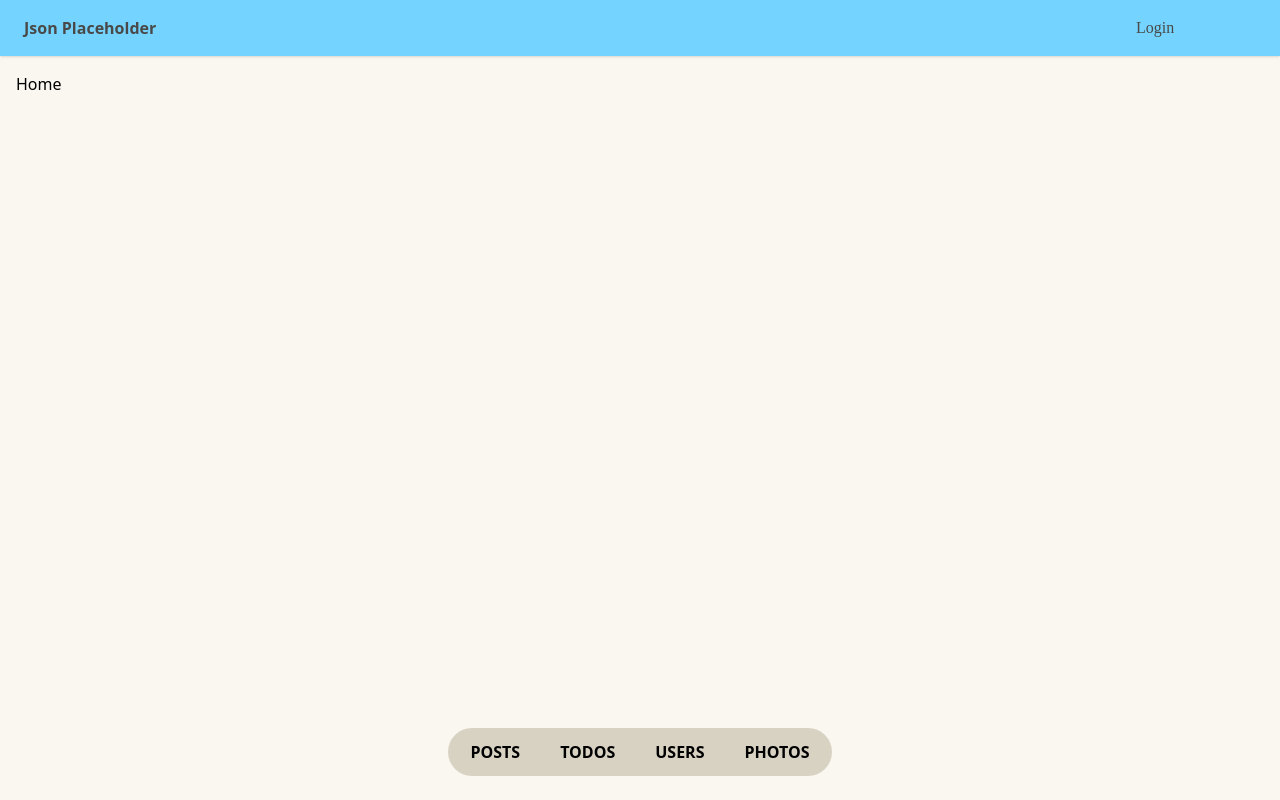
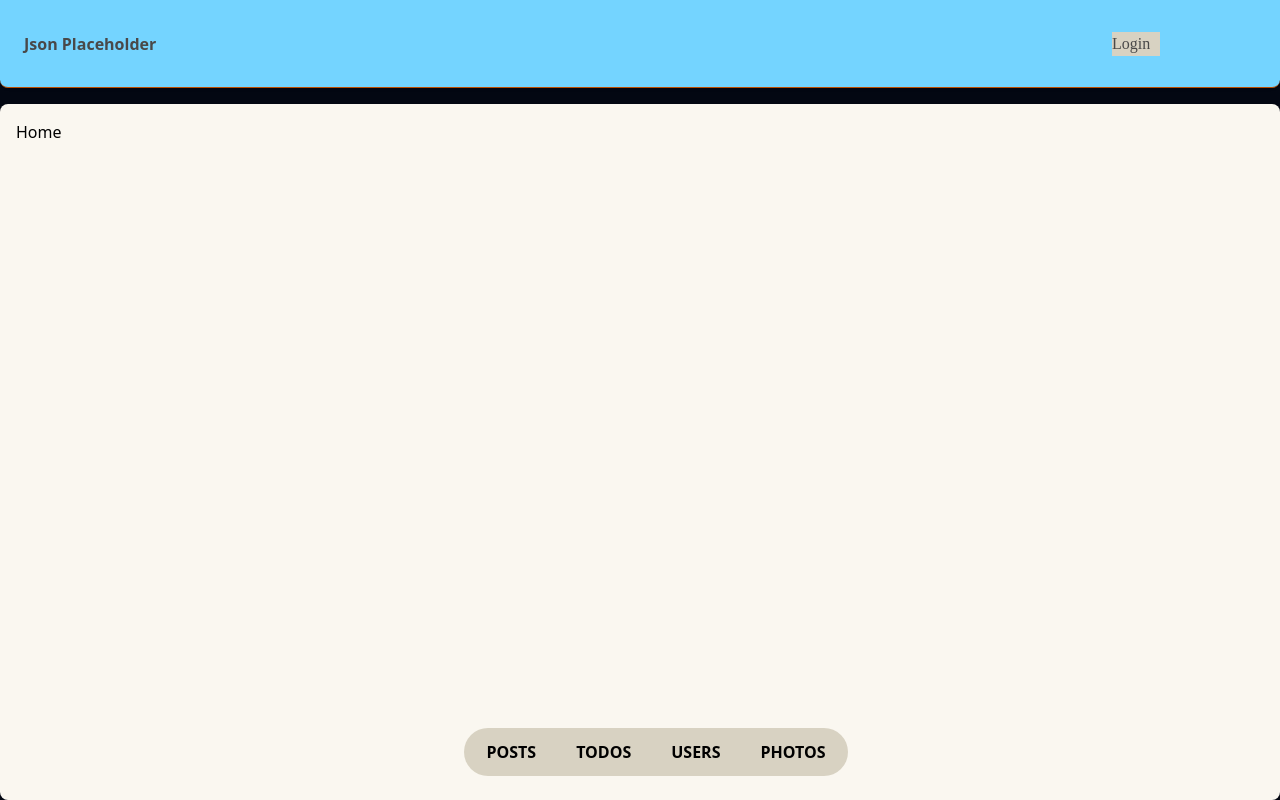
Before and after one commit to tox-in/ReactJs-JsonPlaceHolder, a React (Vite) app: page / in a window 1280 px wide. Built offline with nearby package versions, Linux system fonts and the light colour scheme; some icons are missing.

Commit message:
Fixed the bleaking UI

```diff
--- a/src/App.jsx
+++ b/src/App.jsx
@@ -8,6 +8,7 @@ import TodosPage from "./pages/TodosPage";
 import CommentsPage from "./pages/CommentsPage";
 import UsersPage from "./pages/UsersPage";
 import PostsPage from "./pages/PostsPage";
+import Menu from "./components/Menu";
 
 function App() {
   const [isDarkMode, setIsDarkMode] = useState(true);
@@ -16,6 +17,7 @@ function App() {
   return (
       <Router>
         <MainLayout isDarkMode={isDarkMode} isLoggedIn={isLoggedIn}>
+          <Menu />
             <Routes>
               <Route path="/" element={<Home />} />
               <Route path="/posts" element={<PostsPage />} />
--- a/src/components/MainLayout.jsx
+++ b/src/components/MainLayout.jsx
@@ -3,11 +3,10 @@ import Menu from "./Menu";
 
 const MainLayout = ({ children, isDarkMode, isLoggedIn }) => {
   return (
-    <div className="min-h-screen bg-background flex flex-col">
+    <div className="min-h-screen bg-dark flex flex-col">
       <Navbar isDarkMode={isDarkMode} isLoggedIn={isLoggedIn} />
       <div className="flex flex-1">
-        <Menu />
-        <main className="flex-1 p-4 h-[calc(100vh-3.5rem)] overflow-y-auto">
+        <main className="flex-1 p-4 h-[calc(100vh-6.5rem)] overflow-y-auto bg-background rounded-lg relative">
           {children}
         </main>
       </div>
--- a/src/components/Navbar.jsx
+++ b/src/components/Navbar.jsx
@@ -5,7 +5,7 @@ import { Link } from "react-router-dom";
 
 const Navbar = ({ isDarkMode, isLoggedIn }) => {
   return (
-    <nav className="w-full h-14 flex items-center justify-between px-6 bg-accent shadow">
+    <nav className="w-full h-22 flex items-center justify-between px-6 bg-accent shadow border-solid border-b-1 border-b-amber-700 rounded-b-lg mb-4">
       <Link to="/">
         <h1 className="font-bold text-[#494949]">Json Placeholder</h1>
       </Link>
@@ -19,7 +19,7 @@ const Navbar = ({ isDarkMode, isLoggedIn }) => {
           <PersonOutlineOutlinedIcon className="w-6 h-6 ml-8 text-[#494949]" />
         ) : (
           <Link to="/login">
-            <p className="font-kaushan w-6 h-6 ml-8 text-[#494949]">Login</p>
+            <p className="font-kaushan w-12 h-6 ml-8 text-[#494949] bg-light">Login</p>
           </Link>
         )}
       </div>
```
